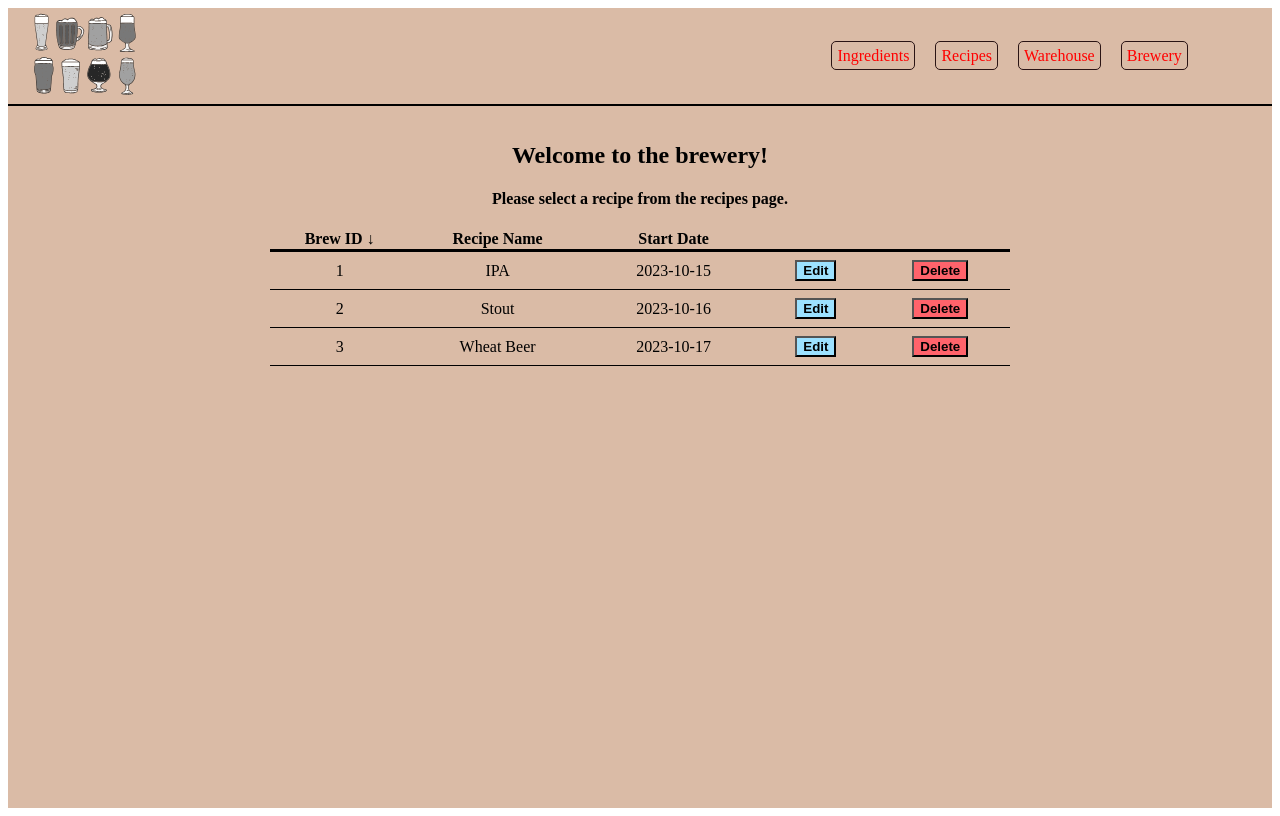
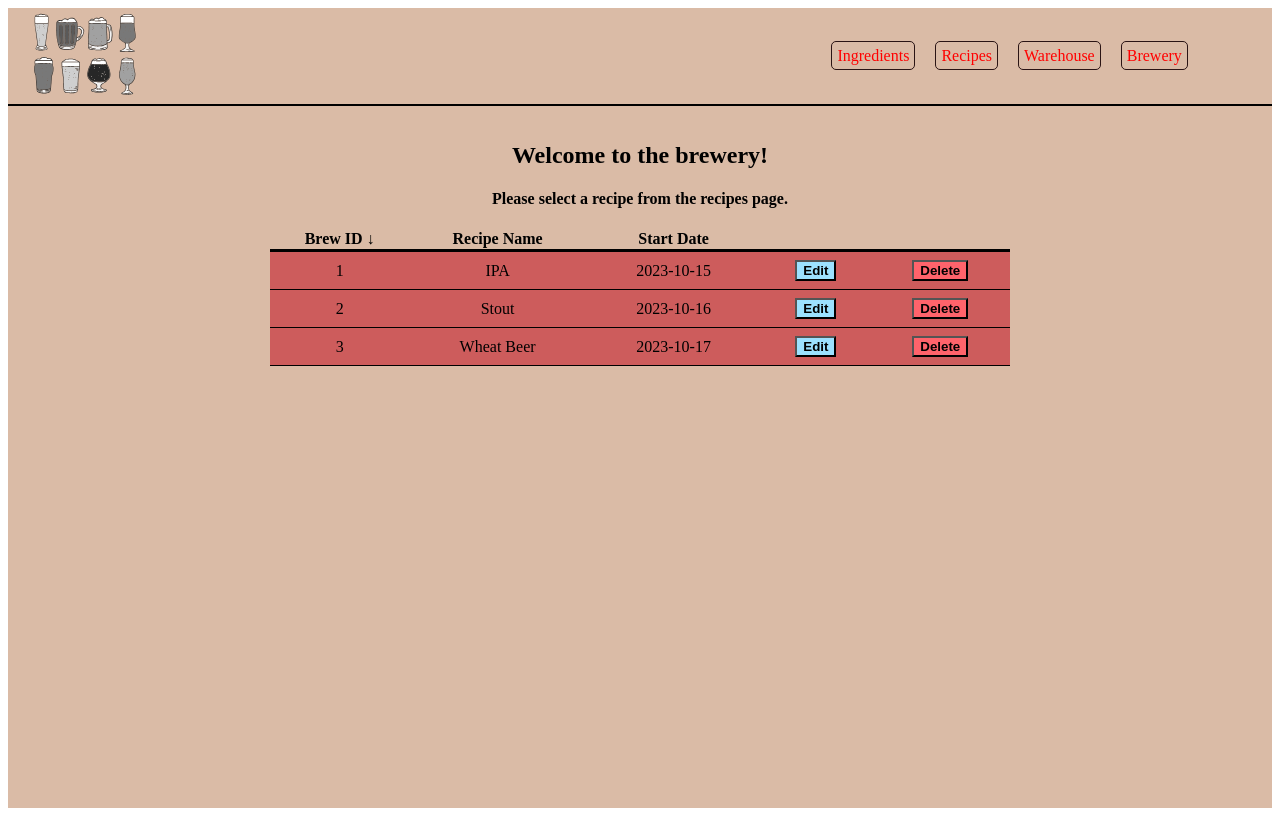
Before and after one commit to tomiludanyi/brew-manager, an Angular app: page /brewery in a window 1280 px wide. Built offline with nearby package versions, Linux system fonts and the light colour scheme; data requests are answered from the project's data file.

Commit message:
red highlight (if not enough ingredient for a brew) initialized

```diff
--- a/src/app/brews/brew-list/brew-list.component.ts
+++ b/src/app/brews/brew-list/brew-list.component.ts
@@ -52,5 +52,6 @@ export class BrewListComponent implements OnInit {
     private checkRoute() {
         const currentRoute = this.router.url;
         this.brewService.setBrewButton(!currentRoute.includes('/brewery'));
+        this.brewService.setRedHighlight(currentRoute.includes('/brewery'));
     }
 }
--- a/src/app/brews/brew.service.ts
+++ b/src/app/brews/brew.service.ts
@@ -17,6 +17,9 @@ export class BrewService {
 
     private isBrewButtonVisibleSource = new BehaviorSubject<boolean>(true);
     isBrewButtonVisible$ = this.isBrewButtonVisibleSource.asObservable();
+
+    private isRedHighlightVisible = new BehaviorSubject<boolean>(false);
+    isRedHighlightVisible$ = this.isRedHighlightVisible.asObservable();
 
     constructor(private http: HttpClient) {
     }
@@ -83,4 +86,8 @@ export class BrewService {
     setBrewButton(isVisible: boolean) {
         this.isBrewButtonVisibleSource.next(isVisible);
     }
+
+    setRedHighlight(isVisible: boolean) {
+        this.isRedHighlightVisible.next(isVisible);
+    }
 }
--- a/src/app/recipes/recipe.service.ts
+++ b/src/app/recipes/recipe.service.ts
@@ -23,7 +23,7 @@ export class RecipeService {
     }
 
     getRecipe(id: number) {
-		return this.http.get<Recipe>(`${this.recipesUrl}/${id}`)
+        return this.http.get<Recipe>(`${ this.recipesUrl }/${ id }`)
             .pipe(
                 catchError(error => {
                     console.error('Error fetching recipe:', error);
@@ -32,8 +32,18 @@ export class RecipeService {
             );
     }
 
+    getRecipeByName(name: string) {
+        return this.http.get<Recipe>(`${ this.recipesUrl }/${ name }`)
+            .pipe(
+                catchError(error => {
+                    console.error('Error fetching recipe:', error);
+                    throw error;
+                })
+            )
+    }
+
     addRecipe(recipe: Recipe) {
-		return this.http.post(`${this.recipesUrl}/`, recipe)
+        return this.http.post(`${ this.recipesUrl }/`, recipe)
             .pipe(
                 catchError(error => {
                     console.error('Error adding recipe:', error);
@@ -44,7 +54,7 @@ export class RecipeService {
 
     getRecipes(): Observable<Recipe[]> {
         if (!this.recipes$) {
-			this.recipes$ = this.http.get<Recipe[]>(`${this.recipesUrl}/`).pipe(
+            this.recipes$ = this.http.get<Recipe[]>(`${ this.recipesUrl }/`).pipe(
                 share({
                     connector: () => new ReplaySubject(),
                     resetOnRefCountZero: true,
@@ -102,7 +112,7 @@ export class RecipeService {
     }
 
     updateRecipe(newRecipe: Recipe) {
-		return this.http.put(`${this.recipesUrl}/${newRecipe.id}`, newRecipe)
+        return this.http.put(`${ this.recipesUrl }/${ newRecipe.id }`, newRecipe)
             .pipe(
                 catchError(error => {
                     console.error('Error updating recipe:', error);
@@ -112,7 +122,7 @@ export class RecipeService {
     }
 
     deleteRecipe(id: number) {
-		return this.http.delete(`${this.recipesUrl}/${id}`)
+        return this.http.delete(`${ this.recipesUrl }/${ id }`)
             .pipe(
                 catchError(error => {
                     console.error('Error deleting recipe:', error);
--- a/src/app/shared/item-list/item-list/item-list.component.html
+++ b/src/app/shared/item-list/item-list/item-list.component.html
@@ -9,7 +9,7 @@
         </tr>
         </thead>
         <tbody>
-        <tr *ngFor="let item of items | slice: (currentPage - 1) * itemsPerPage : currentPage * itemsPerPage">
+        <tr *ngFor="let item of items | slice: (currentPage - 1) * itemsPerPage : currentPage * itemsPerPage; let i = index" [ngClass]="{'stock': isRedHighlight && true}">
             <td *ngFor="let column of columns">
                 <ng-container *ngIf="!column.isEditable || (editedItem && editedItem.id !== item.id)">
                     {{ item[column.field] }}
--- a/src/app/shared/item-list/item-list/item-list.component.scss
+++ b/src/app/shared/item-list/item-list/item-list.component.scss
@@ -40,6 +40,10 @@
     }
 }
 
+.stock {
+    background: indianred;
+}
+
 .btn {
     font-weight: bold;
 }
--- a/src/app/shared/item-list/item-list/item-list.component.ts
+++ b/src/app/shared/item-list/item-list/item-list.component.ts
@@ -25,6 +25,7 @@ export class ItemListComponent implements OnInit {
     @Output() brew = new EventEmitter<any>();
 
     isBrewButton = true;
+    isRedHighlight = false;
 
     constructor(private brewService: BrewService) {}
 
@@ -32,6 +33,9 @@ export class ItemListComponent implements OnInit {
         this.brewService.isBrewButtonVisible$.subscribe((isVisible) => {
             this.isBrewButton = isVisible;
         });
+        this.brewService.isRedHighlightVisible$.subscribe((isVisible) => {
+            this.isRedHighlight = isVisible;
+        })
     }
 
     onSort(field: string) {
```
Lines whose indentation alone changed are shown as unchanged.
